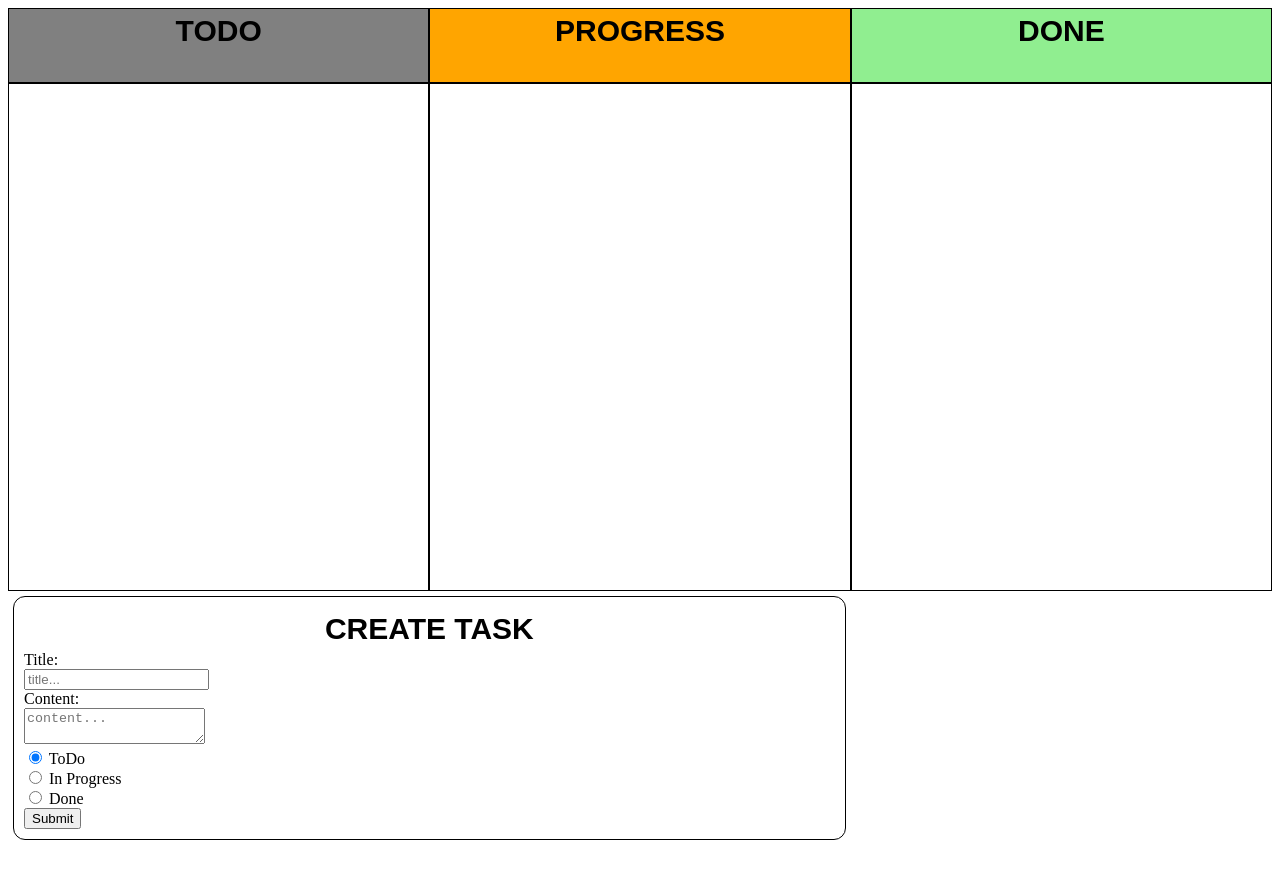
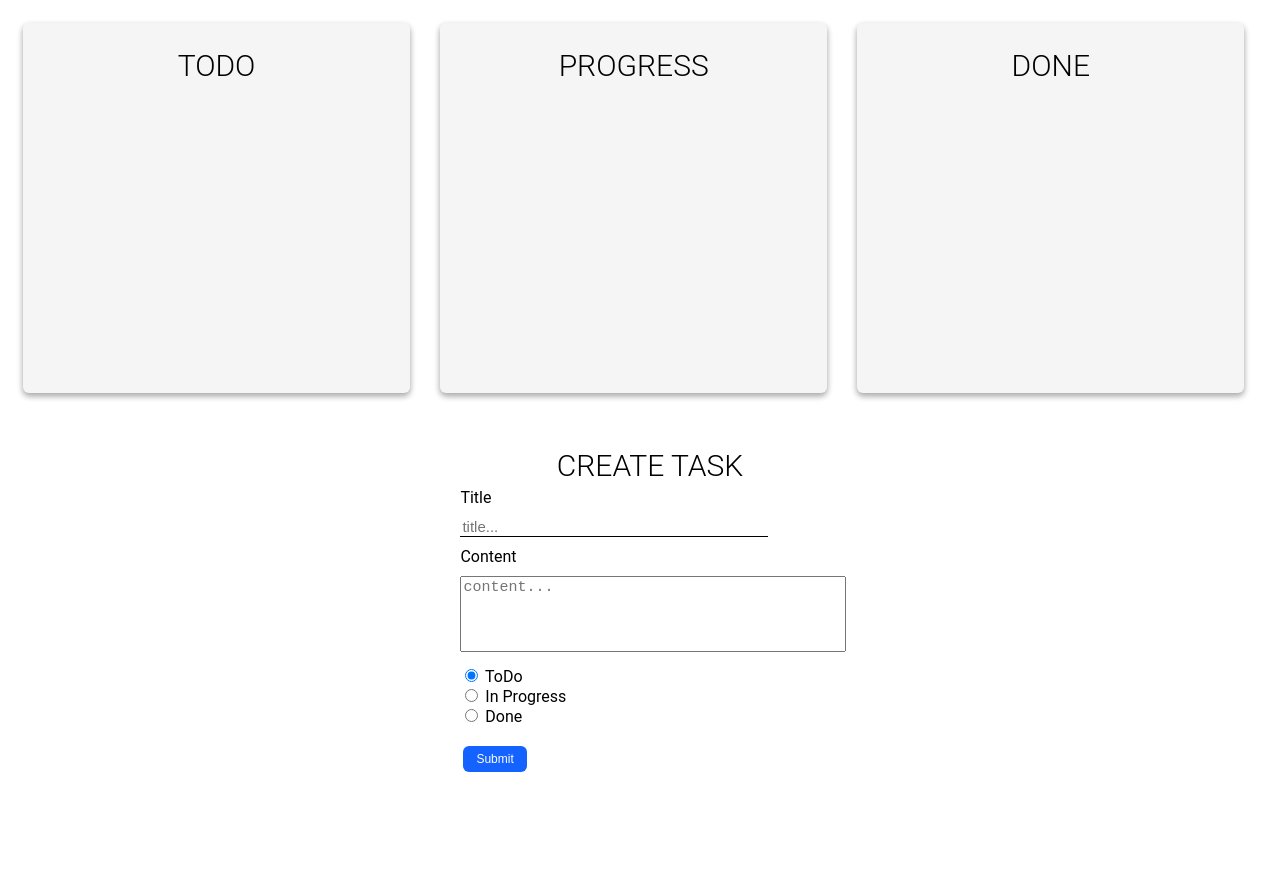
Before and after one commit to fabianmueller7/M133_KanbanBoard, a plain HTML site: page frontend/index.html in a window 1280 px wide. After the commit the page ends 800 px from the top, so only its background shows below. Drawn offline with Linux system fonts and the light colour scheme; no server answers; a web font is replaced by a local one.

Commit message:
changed styling

```diff
--- a/frontend/index.css
+++ b/frontend/index.css
@@ -1,89 +1,85 @@
-.container {
-  grid-template-columns: 1fr 1fr 1fr;
-  grid-template-rows: 75px 1fr 1fr 1fr 1fr;
-  display: grid;
+
+body {
+  font-family: 'Roboto', sans-serif;
 }
 
-#todotitle {
-  grid-column: 1;
-  grid-row: 1;
-  background-color: grey;
-  text-align:center;
-  border: 1px solid;
+.tile {
+  margin-top: 25px;
 }
 
-#todo {
-  grid-column: 1;
-  grid-row: 2 / 4;
-  border: 1px solid;
+.container {
+  display: flex;
+  flex-direction: column;
 }
 
-#progresstitle {
-  grid-column: 2;
-  grid-row: 1;
-  background-color: orange;
-  text-align:left;
-  border-bottom: black;
-  border: 1px solid;
+.sections-container {
+  display: grid;
+  grid-template-columns: 33% 33% 33%;
+  flex-direction: row;
+  min-height: 50vh;
 }
 
-#progress {
-  grid-column: 2;
-  grid-row: 2 / 4;
-  border: 1px solid;
+.section {
+  margin:15px;
+  border-radius: 6px;
+  background-color: #F5F5F5;
+  box-shadow: 0 3px 6px rgba(0,0,0,0.16), 0 3px 6px rgba(0,0,0,0.23);
 }
 
+
+
 #createTask {
-  grid-column: 1 / 3;
-  grid-row: 4;
-  margin: 5px;
-  border: 1px solid;
-  border-radius: 12px;
+  width: 30%;
+  margin-left: 35%;
+  margin-top: 25px;
   padding: 10px;
 }
 
-#donetitle {
-  grid-column: 3;
-  grid-row: 1;
-  background-color: lightgreen;
-  text-align:center;
-  display:table;
-  border: 1px solid;
+.title-textbox {
+  margin: 10px;
+  border: 0px;
+  border-bottom: 1px solid black;
+  font-size: 15px;
+  margin-left: 0px;
+  width: 80%;
 }
 
-#done {
-  grid-column: 3;
-  grid-row: 2 / 4;
-  border: 1px solid;
+.content-textarea {
+  resize: none;
+  margin: 10px;
+  margin-left: 0px;
+  font-size: 15px;
+  height: 70px;
+  width: 100%;
 }
 
+
+
 h2 {
-  font-family: 'Raleway',sans-serif;
   font-size: 30px;
-  font-weight: 600;
   margin: 5px 5px 5px;
   text-transform: uppercase;
   vertical-align:middle;
   text-align: center;
+  font-weight: 300;
 }
 
 .card-title {
   color: black;
   border: none;
-  font-family: 'Raleway',sans-serif;
   font-size: 18px;
-  font-weight: 600;
   margin: 3px;
   text-transform: uppercase;
 }
 
+
+
 .card-text {
     color: black;
     border: none;
-    font-family:Arial, Helvetica, sans-serif;
     width: 100%;
-    font-size: 10px;
-    font-weight: 300;
+    font-size: 12px;
+
     margin: 3px;
     text-transform: uppercase;
 }
@@ -94,22 +90,47 @@ input:focus, textarea:focus, select:focus {
 }
 
 .card-body {
+  padding: 15px;
+  background-color: white;
+  height: 100px;
   margin: 5px;
-  border: 1px solid;
+  margin-bottom: 15px;
+  margin-top: 15px;
+  box-shadow: 0 3px 6px rgba(0,0,0,0.16), 0 3px 6px rgba(0,0,0,0.23);
+  transition: all 0.3s cubic-bezier(.25,.8,.25,1);
   border-radius: 12px;
 }
 
+.card-body:hover {
+  box-shadow: 0 14px 28px rgba(0,0,0,0.25), 0 10px 10px rgba(0,0,0,0.22);
+}
+
 button {
-  background-color: blue;
+  background-color: #1462ff;
   border: none;
   color: white;
   padding: 6px 13px;
   text-align: center;
   text-decoration: none;
   display: inline-block;
-  font-size: 10px;
-  border-radius: 12px;
+  font-size: 12px;
+  border-radius: 6px;
   margin: 3px;
+}
+
+.button {
+  margin: 3px;
+  margin-top: 20px;
+  background-color: #1462ff;
+  border: none;
+  color: white;
+  padding: 6px 13px;
+  text-align: center;
+  text-decoration: none;
+  display: inline-block;
+  font-size: 12px;
+  border-radius: 6px;
+
 }
 
 button:hover {background-color: darkblue}
@@ -121,5 +142,7 @@ button:active {
 }
 
 ul {
+  padding: 30px;
   list-style-type: none;
+
 }
--- a/frontend/index.html
+++ b/frontend/index.html
@@ -2,6 +2,9 @@
 <html lang="en">
 <head>
     <link rel="stylesheet" href="./index.css">
+    <link rel="preconnect" href="https://fonts.googleapis.com">
+    <link rel="preconnect" href="https://fonts.gstatic.com" crossorigin>
+    <link href="'https://fonts.googleapis.com/css?family=Muli:300,400,700,900'" rel="stylesheet">
     <meta charset="UTF-8">
     <meta http-equiv="X-UA-Compatible" content="IE=edge">
     <meta name="viewport" content="width=device-width, initial-scale=1.0">
@@ -15,7 +18,11 @@
 </head>
 <body>
     <div class="container">
-        <div id="todotitle">
+        <div class="sections-container">
+
+
+            <div class="section">
+                <div class="tile">
                     <h2>ToDo</h1>
                 </div>
                 <div id="todo">
@@ -65,7 +72,9 @@
                         </template>
                     </ul>
                 </div>
-        <div id="progresstitle">
+            </div>
+            <div class="section">
+                <div class="tile">
                     <h2>Progress</h2>
                 </div>
                 <div id="progress">
@@ -115,7 +124,9 @@
                         </template>
                     </ul>
                 </div>
-        <div id="donetitle">
+            </div>
+            <div class="section">
+                <div class="tile">
                     <h2>Done</h2>
                 </div>
                 <div id="done">
@@ -165,20 +176,22 @@
                         </template>
                     </ul>
                 </div>
+            </div>
+        </div>
         <div id="createTask">
                 <h2>Create Task</h2>
                 <form id="form">
-                    <label for="createTitle">Title:</label><br>
-                    <input type="text" id="createtitle" name="createtitle" placeholder="title..."><br>
-                    <label for="createContent">Content:</label><br>
-                    <textarea type="text" id="createContent" name="createContent" placeholder="content..."></textarea><br>
+                    <label for="createTitle">Title</label><br>
+                    <input class="title-textbox" type="text" id="createtitle" name="createtitle" placeholder="title..."><br>
+                    <label for="createContent">Content</label><br>
+                    <textarea class="content-textarea" type="text" id="createContent" name="createContent" placeholder="content..."></textarea><br>
                     <input type="radio" id="createstatus" name="createstatus" value="1" checked>
                     <label for="createstatus">ToDo</label><br>
                     <input type="radio" id="createstatus" name="createstatus" value="2">
                     <label for="createstatus">In Progress</label><br>
                     <input type="radio" id="createstatus" name="createstatus" value="3">
                     <label for="createstatus">Done</label><br>
-                    <input type="submit" value="Submit">
+                    <input class="button" type="submit" value="Submit">
                     <script type="module">
                         import { init } from "./lib/templating.js";
                         const form  = document.getElementById('form');
```
Lines whose indentation alone changed are shown as unchanged.
